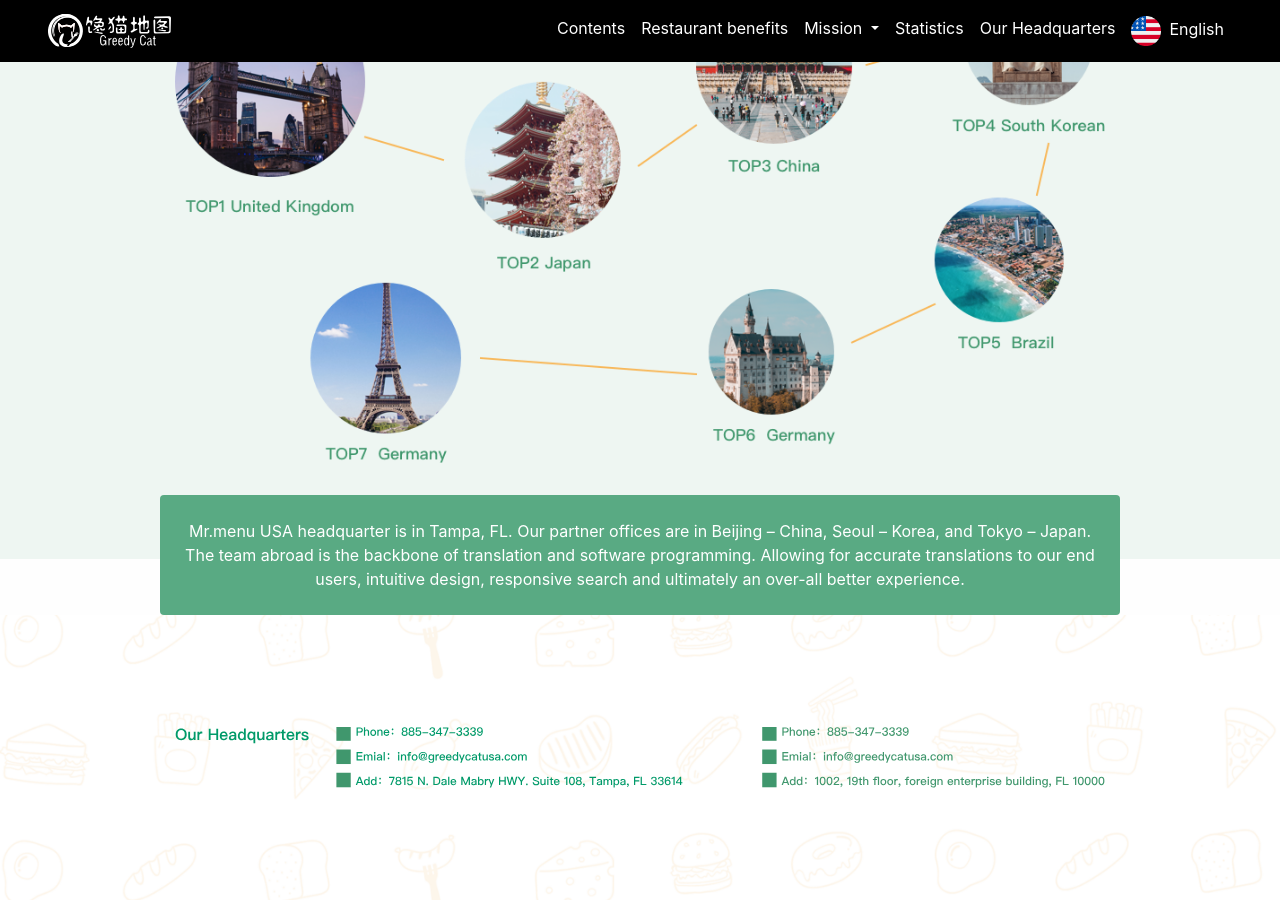
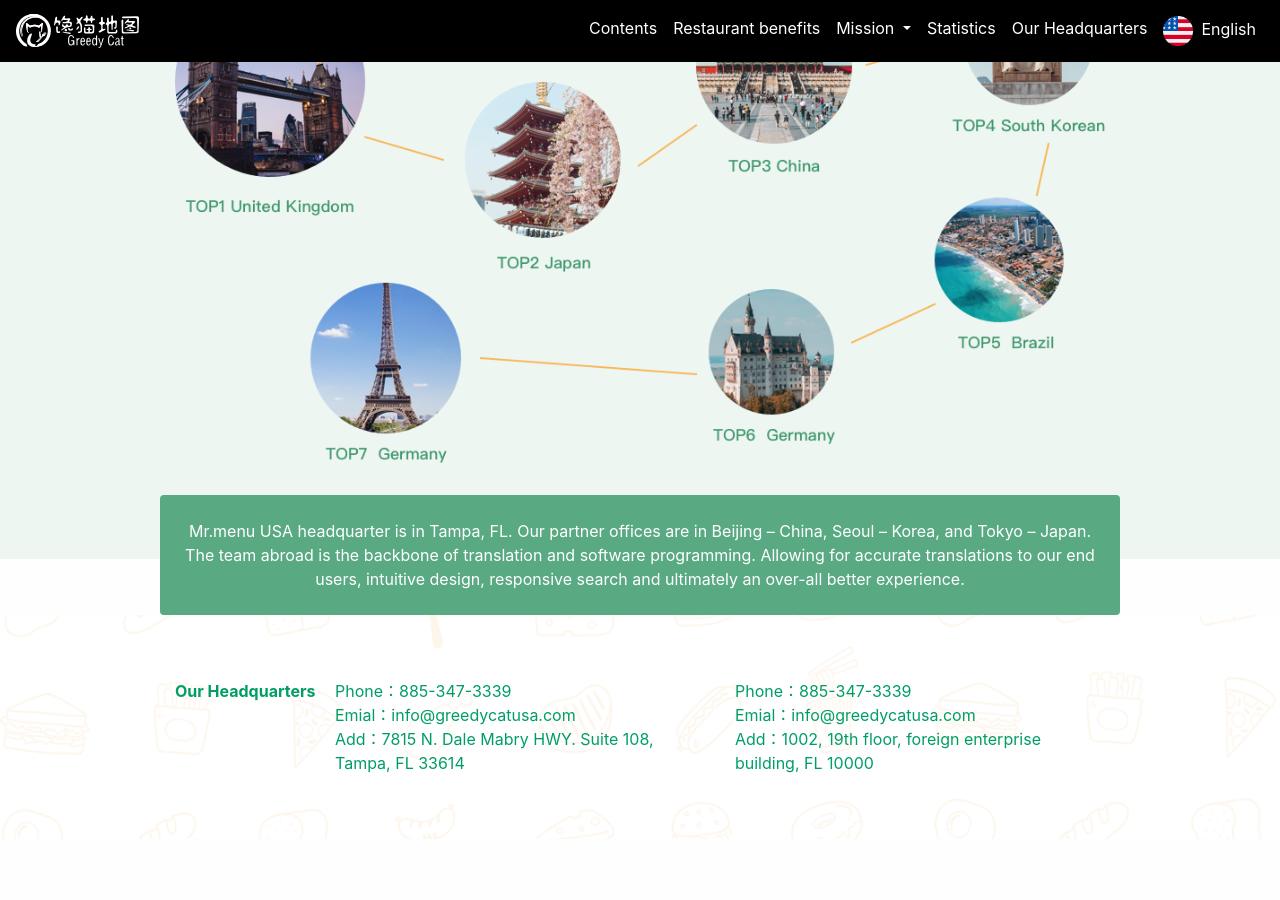
Before and after one commit to greedycat-inc/corporate-page, a Jekyll site: the page built from index.markdown, in a window 1280 px wide and 900 px high, scrolled down 5259 px. Built offline with Jekyll 4.4.1, drawn with Linux system fonts in a browser that asks for light colours; after the commit the page ends 6098 px from its top, so only the background shows below that.

Commit message:
add: contents Wed Dec 11 01:41:43 JST 2019

```diff
--- a/docs/feed.xml
+++ b/docs/feed.xml
@@ -1,4 +1,4 @@
-<?xml version="1.0" encoding="utf-8"?><feed xmlns="http://www.w3.org/2005/Atom" ><generator uri="https://jekyllrb.com/" version="4.0.0">Jekyll</generator><link href="/feed.xml" rel="self" type="application/atom+xml" /><link href="/" rel="alternate" type="text/html" /><updated>2019-12-11T01:01:43+09:00</updated><id>/feed.xml</id><title type="html">Your awesome title</title><subtitle>Write an awesome description for your new site here. You can edit this line in _config.yml. It will appear in your document head meta (for Google search results) and in your feed.xml site description.</subtitle><entry><title type="html">Welcome to Jekyll!</title><link href="/jekyll/update/2019/11/10/welcome-to-jekyll.html" rel="alternate" type="text/html" title="Welcome to Jekyll!" /><published>2019-11-10T10:03:41+09:00</published><updated>2019-11-10T10:03:41+09:00</updated><id>/jekyll/update/2019/11/10/welcome-to-jekyll</id><content type="html" xml:base="/jekyll/update/2019/11/10/welcome-to-jekyll.html">&lt;p&gt;You’ll find this post in your &lt;code class=&quot;highlighter-rouge&quot;&gt;_posts&lt;/code&gt; directory. Go ahead and edit it and re-build the site to see your changes. You can rebuild the site in many different ways, but the most common way is to run &lt;code class=&quot;highlighter-rouge&quot;&gt;jekyll serve&lt;/code&gt;, which launches a web server and auto-regenerates your site when a file is updated.&lt;/p&gt;
+<?xml version="1.0" encoding="utf-8"?><feed xmlns="http://www.w3.org/2005/Atom" ><generator uri="https://jekyllrb.com/" version="4.0.0">Jekyll</generator><link href="/feed.xml" rel="self" type="application/atom+xml" /><link href="/" rel="alternate" type="text/html" /><updated>2019-12-11T01:41:41+09:00</updated><id>/feed.xml</id><title type="html">Your awesome title</title><subtitle>Write an awesome description for your new site here. You can edit this line in _config.yml. It will appear in your document head meta (for Google search results) and in your feed.xml site description.</subtitle><entry><title type="html">Welcome to Jekyll!</title><link href="/jekyll/update/2019/11/10/welcome-to-jekyll.html" rel="alternate" type="text/html" title="Welcome to Jekyll!" /><published>2019-11-10T10:03:41+09:00</published><updated>2019-11-10T10:03:41+09:00</updated><id>/jekyll/update/2019/11/10/welcome-to-jekyll</id><content type="html" xml:base="/jekyll/update/2019/11/10/welcome-to-jekyll.html">&lt;p&gt;You’ll find this post in your &lt;code class=&quot;highlighter-rouge&quot;&gt;_posts&lt;/code&gt; directory. Go ahead and edit it and re-build the site to see your changes. You can rebuild the site in many different ways, but the most common way is to run &lt;code class=&quot;highlighter-rouge&quot;&gt;jekyll serve&lt;/code&gt;, which launches a web server and auto-regenerates your site when a file is updated.&lt;/p&gt;
 
 &lt;p&gt;Jekyll requires blog post files to be named according to the following format:&lt;/p&gt;
 
--- a/index.markdown
+++ b/index.markdown
@@ -1,11 +1,11 @@
 ---
 layout: default
 ---
-<nav class="navbar navbar-expand-md bg-black px-5 fixed-top">
+<nav class="navbar navbar-expand-md bg-black fixed-top">
   <a href="/">
     <img src="/assets/images/logo.svg">
   </a>
-  <button class="navbar-toggler navbar-toggler-right" type="button" data-toggle="collapse" data-target="#navbarResponsive" aria-controls="navbarResponsive" aria-expanded="false" aria-label="Toggle navigation">
+  <button class="navbar-toggler navbar-toggler-right navbar-toggler navbar-toggler-right navbar-dark border-light" type="button" data-toggle="collapse" data-target="#navbarResponsive" aria-controls="navbarResponsive" aria-expanded="false" aria-label="Toggle navigation">
     <span class="navbar-toggler-icon"></span>
   </button>
   <div class="collapse navbar-collapse" id="navbarResponsive">
@@ -197,31 +197,31 @@ layout: default
     <h2 class="fs-42 fc-green">Statistics</h2>
     <span class="fc-gray">9 Major World Regions: (International Arrivals in 2019, 2018, 2017)</span>
     <div class="row mt-5 text-left">
-      <div class="col-md-4 col-12 fc-green font-weight mb-4">
+      <div class="col-md-4 col-6 fc-green font-weight mb-4">
         <span class="number" style="font-size: 1px;">　</span>1.Western Europe
       </div>
-      <div class="col-md-4 col-12 fc-green font-weight mb-4">
+      <div class="col-md-4 col-6 fc-green font-weight mb-4">
         <span class="number" style="font-size: 1px;">　</span>2. Asia
       </div>
-      <div class="col-md-4 col-12 fc-green font-weight mb-4">
+      <div class="col-md-4 col-6 fc-green font-weight mb-4">
         <span class="number" style="font-size: 1px;">　</span>3. South America
       </div>
-      <div class="col-md-4 col-12 fc-green font-weight mb-4">
+      <div class="col-md-4 col-6 fc-green font-weight mb-4">
         <span class="number" style="font-size: 1px;">　</span>4. Caribbean
       </div>
-      <div class="col-md-4 col-12 fc-green font-weight mb-4">
+      <div class="col-md-4 col-6 fc-green font-weight mb-4">
         <span class="number" style="font-size: 1px;">　</span>5. Oceania
       </div>
-      <div class="col-md-4 col-12 fc-green font-weight mb-4">
+      <div class="col-md-4 col-6 fc-green font-weight mb-4">
         <span class="number" style="font-size: 1px;">　</span>6. Central America
       </div>
-      <div class="col-md-4 col-12 fc-green font-weight mb-4">
+      <div class="col-md-4 col-6 fc-green font-weight mb-4">
         <span class="number" style="font-size: 1px;">　</span>7. Middle East
       </div>
-      <div class="col-md-4 col-12 fc-green font-weight mb-4">
+      <div class="col-md-4 col-6 fc-green font-weight mb-4">
         <span class="number" style="font-size: 1px;">　</span>8. Eastern Europe
       </div>
-      <div class="col-md-4 col-12 fc-green font-weight mb-4">
+      <div class="col-md-4 col-6 fc-green font-weight mb-4">
         <span class="number" style="font-size: 1px;">　</span>9. Africa
       </div>
     </div>
@@ -235,13 +235,27 @@ layout: default
     </div>
   </div>
 </section>
-<section id="headquarter" class="text-white">
+<section class="text-white">
   <div class="bg-green container rounded text-center p-4" style="margin-top:-5%;">
     Mr.menu USA headquarter is in Tampa, FL. Our partner offices are in Beijing – China, Seoul – Korea, and Tokyo – Japan. The team abroad is the backbone of translation and software programming. Allowing for accurate translations to our end users, intuitive design, responsive search and ultimately an over-all better experience.
   </div>
 </section>
-<footer class="footer mt-auto py-3">
-  <div class="container py-6rem">
-    <img src="/assets/images/contact.svg" class="w-100">
+<footer class="footer mt-auto py-3" id="headquarter">
+  <div class="container py-5">
+    <div class="row fc-green">
+      <div class="col-md-2 col-12 font-weight-bold pr-0">
+        Our Headquarters
+      </div>
+      <div class="col-md-5 col-12">
+        Phone：885-347-3339<br/>
+        Emial：info@greedycatusa.com<br/>
+        Add：7815 N. Dale Mabry HWY. Suite 108, Tampa, FL 33614
+      </div>
+      <div class="col-md-5 col-12">
+        Phone：885-347-3339<br/>
+        Emial：info@greedycatusa.com<br/>
+        Add：1002, 19th floor, foreign enterprise building, FL 10000
+      </div>
+    </div>
   </div>
 </footer>
```
Also changed, not shown: docs/index.html (+29 -15 lines), _sass/main.scss (line endings or trailing spaces), 1 other file.
